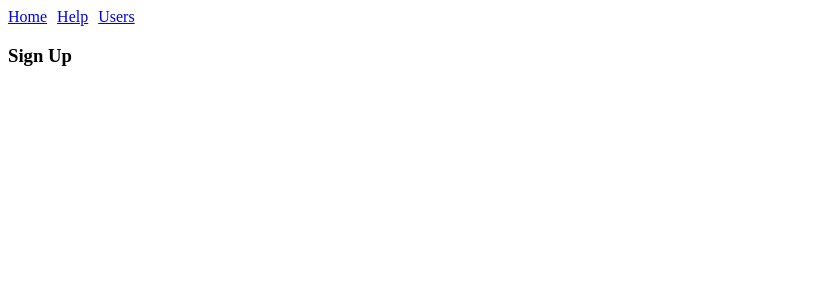
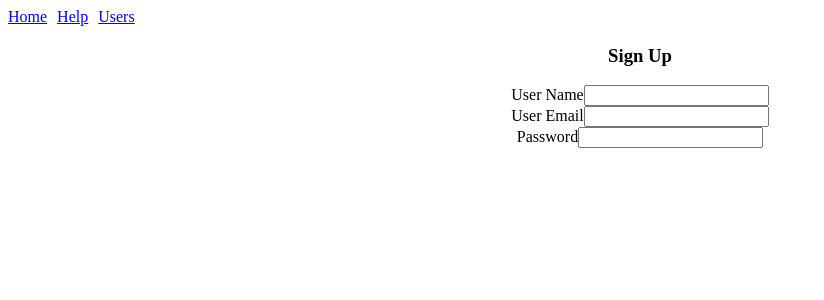
Before and after one commit to shoishizaki/sample_app_vue_js, a Vue app: page /signup in a window 1280 px wide. Shown: the top 300 px of the page, without its empty margins (0-824 px from the left). Built offline with nearby package versions, Linux system fonts and the light colour scheme.

Commit message:
Create bacic sign up form

```diff
--- a/src/views/SignUp.vue
+++ b/src/views/SignUp.vue
@@ -1,5 +1,32 @@
 <template>
-  <div>
+  <div class="signup">
     <h3>Sign Up</h3>
+    <label for="username">User Name</label>
+    <input id="username" type="text" v-model="userdata.name"><br>
+    <label for="useremail">User Email</label>
+    <input id="useremail" type="text" v-model.lazy="userdata.email"><br>
+    <label for="userpassword">Password</label>
+    <input id="userpassword" type="password" v-model.lazy="userdata.password">
   </div>
 </template>
+
+<script>
+  export default {
+    data() {
+      return {
+        userdata: {
+          name: "",
+          email: "",
+          password: ""
+        }
+      };
+    }
+  }
+</script>
+
+<style scoped>
+.signup{
+  text-align: center;
+}
+
+</style>
```
